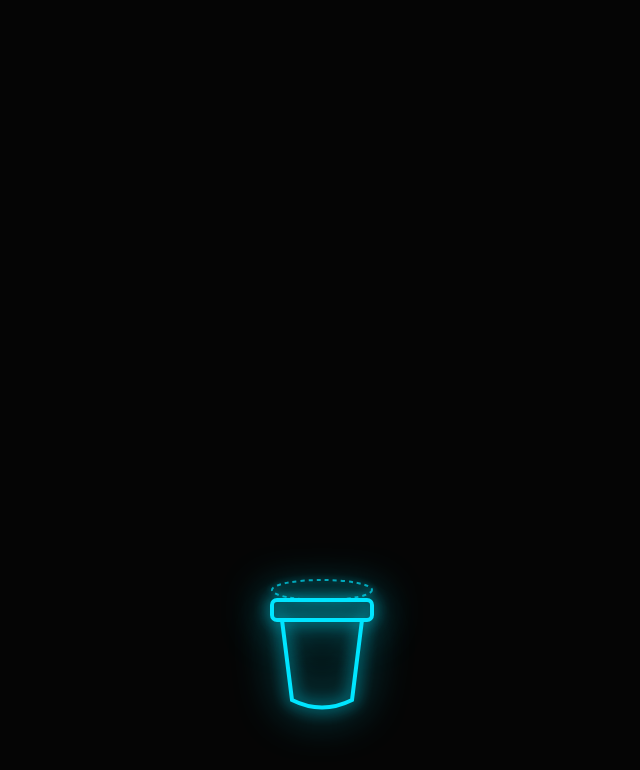
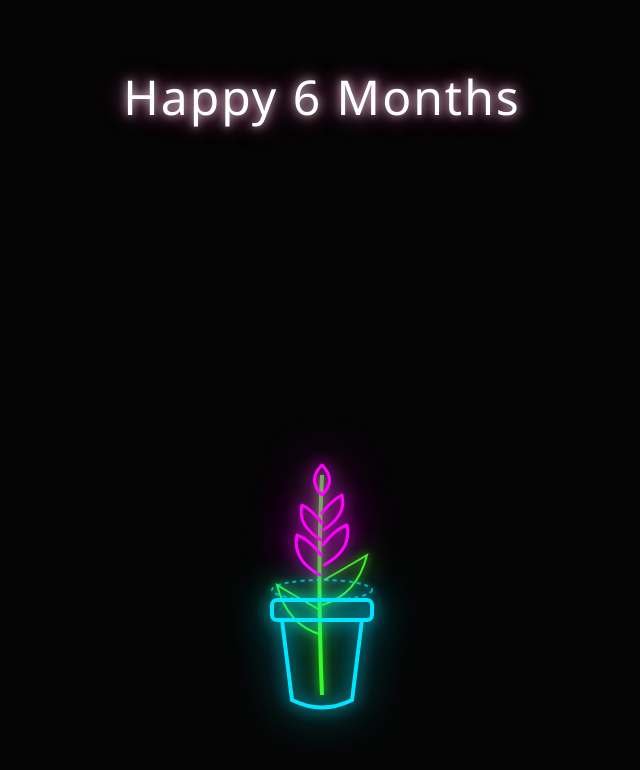
Before and after one commit to ShaunvdBijl/React_Forrest, a React (Vite) app in the folder anniversary-app/: page / in a window 1280 px wide. Shown: the top 770 px of the page, without its empty margins (318-958 px from the left). Built offline with nearby package versions, Linux system fonts and the light colour scheme.

Commit message:
Added snapdragon

```diff
--- a/anniversary-app/src/App.jsx
+++ b/anniversary-app/src/App.jsx
@@ -1,14 +1,19 @@
-import Pot from './Pot'
-import './App.css'
+import React from 'react';
+import Pot from './Pot';
+import Snapdragon from './Snapdragon';
+import './App.css';
 
 function App() {
   return (
     <div className="app-container">
-      <div className="garden-container">
+      <h1 className="header-title">Happy 6 Months</h1>
+
+      <div className="garden-container" style={{ position: 'relative' }}>
+        <Snapdragon />
         <Pot />
       </div>
     </div>
-  )
+  );
 }
 
-export default App
+export default App;
--- /dev/null
+++ b/anniversary-app/src/Flower.css
@@ -0,0 +1,54 @@
+.flower-container {
+  position: absolute;
+  /* Positions the bottom of the flower just inside the rim of the pot */
+  bottom: 100px;
+  left: 50%;
+  transform: translateX(-50%);
+
+  /* z-index 5 puts it BEHIND the pot (which is z-index 10) */
+  z-index: 5;
+
+  /* The Growth Animation */
+  transform-origin: bottom center;
+  /* Starts at scale 0, springs up to scale 1 over 2 seconds */
+  animation: growUpward 2s cubic-bezier(0.175, 0.885, 0.32, 1.275) forwards;
+  scale: 0;
+}
+
+@keyframes growUpward {
+  0% {
+    scale: 0;
+  }
+  100% {
+    scale: 1;
+  }
+}
+
+.neon-flower {
+  overflow: visible;
+}
+
+/* Green Stem/Leaf Glow */
+.flower-glow.stem, .flower-glow.leaf {
+  filter: drop-shadow(0 0 4px #39ff14) drop-shadow(0 0 12px rgba(57, 255, 20, 0.6));
+  animation: pulse-green 3s infinite alternate ease-in-out;
+}
+
+/* Pink Bloom Glow */
+.flower-glow.bloom {
+  filter: drop-shadow(0 0 5px #ff00ff) drop-shadow(0 0 15px rgba(255, 0, 255, 0.7));
+  animation: pulse-pink 2.5s infinite alternate ease-in-out;
+  stroke-linecap: round;
+  stroke-linejoin: round;
+}
+
+/* Breathing light effects */
+@keyframes pulse-green {
+  0% { filter: drop-shadow(0 0 2px #39ff14) drop-shadow(0 0 8px rgba(57, 255, 20, 0.4)); }
+  100% { filter: drop-shadow(0 0 6px #39ff14) drop-shadow(0 0 18px rgba(57, 255, 20, 0.8)); }
+}
+
+@keyframes pulse-pink {
+  0% { filter: drop-shadow(0 0 3px #ff00ff) drop-shadow(0 0 10px rgba(255, 0, 255, 0.5)); }
+  100% { filter: drop-shadow(0 0 8px #ff00ff) drop-shadow(0 0 25px rgba(255, 0, 255, 0.9)); }
+}
--- /dev/null
+++ b/anniversary-app/src/Snapdragon.jsx
@@ -0,0 +1,43 @@
+import React from 'react';
+import './Flower.css';
+
+const Snapdragon = () => {
+  return (
+    <div className="flower-container">
+      <svg
+        width="120"
+        height="240"
+        viewBox="0 0 120 240"
+        fill="none"
+        xmlns="http://www.w3.org/2000/svg"
+        className="neon-flower"
+      >
+        {/* Stem */}
+        <path
+          d="M 60 240 Q 55 120 60 20"
+          stroke="#39ff14" /* Neon green */
+          strokeWidth="4"
+          className="flower-glow stem"
+        />
+
+        {/* Leaves */}
+        <path d="M 60 180 Q 25 170 15 130 Q 40 145 58 155" stroke="#39ff14" strokeWidth="2" className="flower-glow leaf" />
+        <path d="M 60 150 Q 95 140 105 100 Q 80 115 62 125" stroke="#39ff14" strokeWidth="2" className="flower-glow leaf" />
+
+        {/* Snapdragon Blooms - Stacked upwards */}
+        {/* Bottom tier */}
+        <path d="M 58 120 Q 30 105 35 80 Q 48 85 59 100" stroke="#ff00ff" strokeWidth="3" className="flower-glow bloom" />
+        <path d="M 62 110 Q 90 95 85 70 Q 72 75 61 90" stroke="#ff00ff" strokeWidth="3" className="flower-glow bloom" />
+
+        {/* Middle tier */}
+        <path d="M 59 85 Q 35 70 40 50 Q 50 55 60 68" stroke="#ff00ff" strokeWidth="3" className="flower-glow bloom" />
+        <path d="M 61 75 Q 85 60 80 40 Q 70 45 60 58" stroke="#ff00ff" strokeWidth="3" className="flower-glow bloom" />
+
+        {/* Top bloom */}
+        <path d="M 60 40 Q 45 25 60 10 Q 75 25 60 40" stroke="#ff00ff" strokeWidth="3" className="flower-glow bloom" />
+      </svg>
+    </div>
+  );
+};
+
+export default Snapdragon;
```
